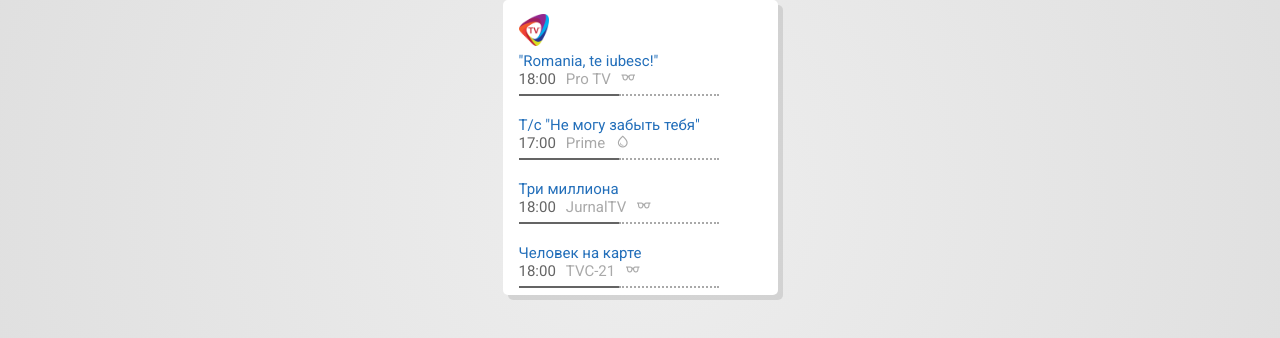
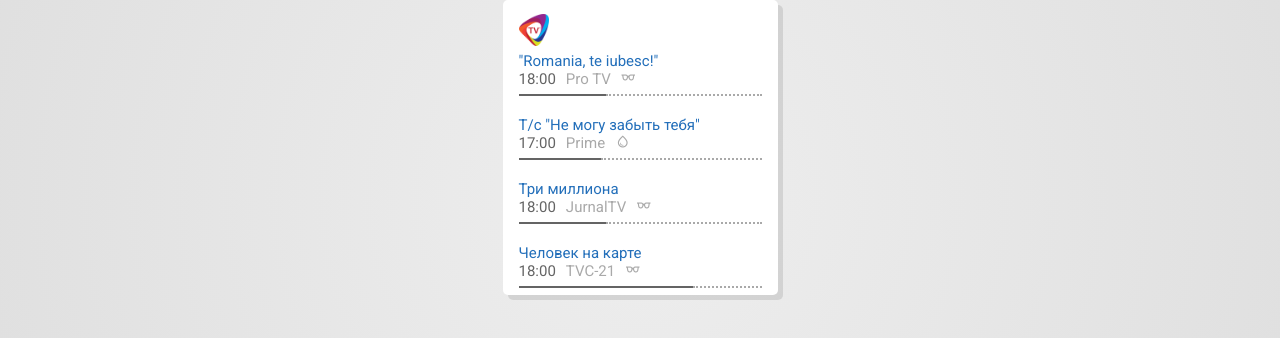
Before and after one commit to fedotick/WEBLab9, a plain HTML site: page pages/task-2.html in a window 1280 px wide. Shown: the part 203-541 px from the top of the page. Drawn offline with nearby package versions, Linux system fonts and the light colour scheme.

Commit message:
Fixed task 2

```diff
--- a/assets/css/task-2.css
+++ b/assets/css/task-2.css
@@ -69,11 +69,22 @@
 }
 
 .soli-line {
-    width: 100px;
     border-bottom: 2px solid rgb(100, 100, 100);
 }
 
 .dotted-line {
-    width: 100px;
+    flex-grow: 1;
     border-bottom: 2px dotted rgb(169, 169, 169);
 }
+
+.width-36 {
+    width: 36%;
+}
+
+.width-34 {
+    width: 34%;
+}
+
+.width-72 {
+    width: 72%;
+}
--- a/pages/task-2.html
+++ b/pages/task-2.html
@@ -41,7 +41,7 @@
                     <span class="material-symbols-outlined">eyeglasses</span>
                 </div>
                 <div class="line-container">
-                    <div class="soli-line"></div>
+                    <div class="soli-line width-36"></div>
                     <div class="dotted-line"></div>
                 </div>
             </div>
@@ -54,7 +54,7 @@
                     <span class="material-symbols-outlined">water_drop</span>
                 </div>
                 <div class="line-container">
-                    <div class="soli-line"></div>
+                    <div class="soli-line width-34"></div>
                     <div class="dotted-line"></div>
                 </div>
             </div>
@@ -67,7 +67,7 @@
                     <span class="material-symbols-outlined">eyeglasses</span>
                 </div>
                 <div class="line-container">
-                    <div class="soli-line"></div>
+                    <div class="soli-line width-36"></div>
                     <div class="dotted-line"></div>
                 </div>
             </div>
@@ -80,7 +80,7 @@
                     <span class="material-symbols-outlined">eyeglasses</span>
                 </div>
                 <div class="line-container">
-                    <div class="soli-line"></div>
+                    <div class="soli-line width-72"></div>
                     <div class="dotted-line"></div>
                 </div>
             </div>
```
